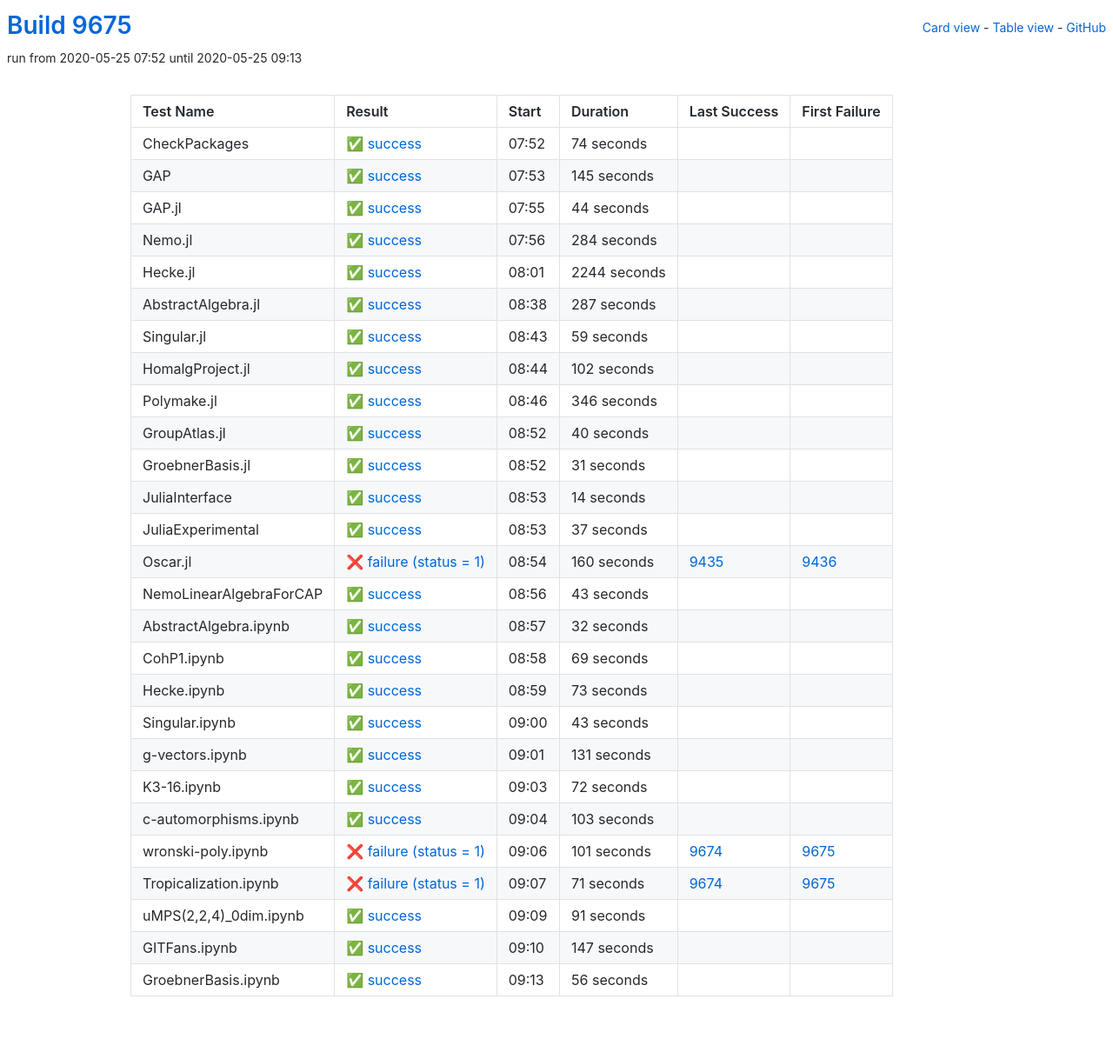
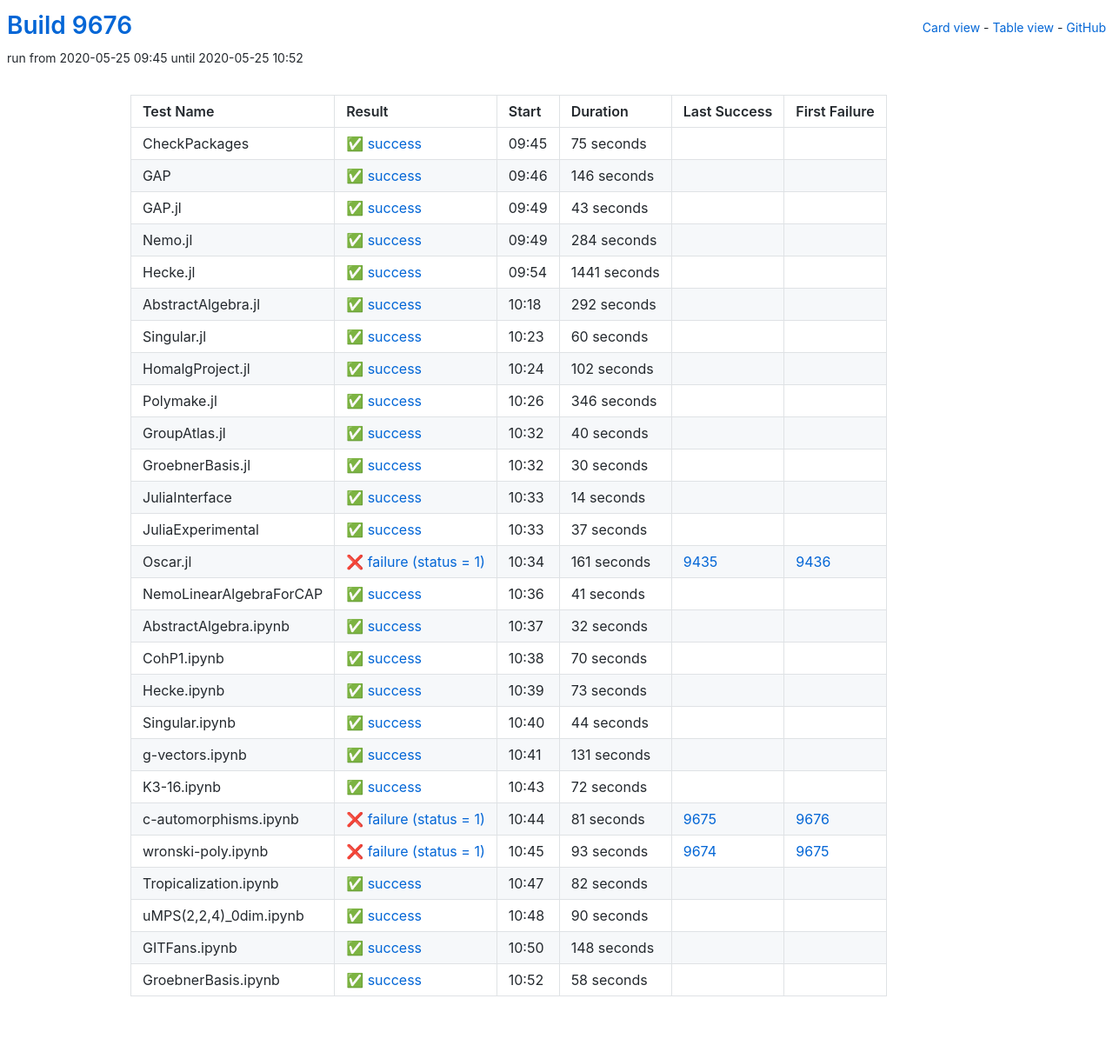
Before and after one commit to oscar-system/oscar-ci-status, a Jekyll site: the page built from table.html, in a window 1280 px wide. Shown: the whole page at 87% size. Built offline with Jekyll 4.4.1, drawn with Linux system fonts in a browser that asks for light colours.

Commit message:
Build 9676

```diff
--- a/_data/ci.yml
+++ b/_data/ci.yml
@@ -1,41 +1,41 @@
-build: 9675
-build_url: https://oscarci.mathematik.uni-kl.de/job/oscar/9675/
+build: 9676
+build_url: https://oscarci.mathematik.uni-kl.de/job/oscar/9676/
 job: oscar
 tests:
-- duration: 74
+- duration: 75
   exitcode: 0
   first_failure: false
   first_failure_url: null
   id: checkpackages
   last_success: false
   last_success_url: null
-  log: https://oscarci.mathematik.uni-kl.de/job/oscar/9675/artifact/logs/build-9675/CheckPackages.log
+  log: https://oscarci.mathematik.uni-kl.de/job/oscar/9676/artifact/logs/build-9676/CheckPackages.log
   name: CheckPackages
-  start: 2020-05-25 07:52
+  start: 2020-05-25 09:45
   status: success
   success: true
-- duration: 145
+- duration: 146
   exitcode: 0
   first_failure: false
   first_failure_url: null
   id: gap
   last_success: false
   last_success_url: null
-  log: https://oscarci.mathematik.uni-kl.de/job/oscar/9675/artifact/logs/build-9675/GAP.log
+  log: https://oscarci.mathematik.uni-kl.de/job/oscar/9676/artifact/logs/build-9676/GAP.log
   name: GAP
-  start: 2020-05-25 07:53
+  start: 2020-05-25 09:46
   status: success
   success: true
-- duration: 44
+- duration: 43
   exitcode: 0
   first_failure: false
   first_failure_url: null
   id: gap-jl
   last_success: false
   last_success_url: null
-  log: https://oscarci.mathematik.uni-kl.de/job/oscar/9675/artifact/logs/build-9675/GAP.jl.log
+  log: https://oscarci.mathematik.uni-kl.de/job/oscar/9676/artifact/logs/build-9676/GAP.jl.log
   name: GAP.jl
-  start: 2020-05-25 07:55
+  start: 2020-05-25 09:49
   status: success
   success: true
 - duration: 284
@@ -45,45 +45,45 @@
   id: nemo-jl
   last_success: false
   last_success_url: null
-  log: https://oscarci.mathematik.uni-kl.de/job/oscar/9675/artifact/logs/build-9675/Nemo.jl.log
+  log: https://oscarci.mathematik.uni-kl.de/job/oscar/9676/artifact/logs/build-9676/Nemo.jl.log
   name: Nemo.jl
-  start: 2020-05-25 07:56
+  start: 2020-05-25 09:49
   status: success
   success: true
-- duration: 2244
+- duration: 1441
   exitcode: 0
   first_failure: false
   first_failure_url: null
   id: hecke-jl
   last_success: false
   last_success_url: null
-  log: https://oscarci.mathematik.uni-kl.de/job/oscar/9675/artifact/logs/build-9675/Hecke.jl.log
+  log: https://oscarci.mathematik.uni-kl.de/job/oscar/9676/artifact/logs/build-9676/Hecke.jl.log
   name: Hecke.jl
-  start: 2020-05-25 08:01
+  start: 2020-05-25 09:54
   status: success
   success: true
-- duration: 287
+- duration: 292
   exitcode: 0
   first_failure: false
   first_failure_url: null
   id: abstractalgebra-jl
   last_success: false
   last_success_url: null
-  log: https://oscarci.mathematik.uni-kl.de/job/oscar/9675/artifact/logs/build-9675/AbstractAlgebra.jl.log
+  log: https://oscarci.mathematik.uni-kl.de/job/oscar/9676/artifact/logs/build-9676/AbstractAlgebra.jl.log
   name: AbstractAlgebra.jl
-  start: 2020-05-25 08:38
+  start: 2020-05-25 10:18
   status: success
   success: true
-- duration: 59
+- duration: 60
   exitcode: 0
   first_failure: false
   first_failure_url: null
   id: singular-jl
   last_success: false
   last_success_url: null
-  log: https://oscarci.mathematik.uni-kl.de/job/oscar/9675/artifact/logs/build-9675/Singular.jl.log
+  log: https://oscarci.mathematik.uni-kl.de/job/oscar/9676/artifact/logs/build-9676/Singular.jl.log
   name: Singular.jl
-  start: 2020-05-25 08:43
+  start: 2020-05-25 10:23
   status: success
   success: true
 - duration: 102
@@ -93,9 +93,9 @@
   id: homalgproject-jl
   last_success: false
   last_success_url: null
-  log: https://oscarci.mathematik.uni-kl.de/job/oscar/9675/artifact/logs/build-9675/HomalgProject.jl.log
+  log: https://oscarci.mathematik.uni-kl.de/job/oscar/9676/artifact/logs/build-9676/HomalgProject.jl.log
   name: HomalgProject.jl
-  start: 2020-05-25 08:44
+  start: 2020-05-25 10:24
   status: success
   success: true
 - duration: 346
@@ -105,9 +105,9 @@
   id: polymake-jl
   last_success: false
   last_success_url: null
-  log: https://oscarci.mathematik.uni-kl.de/job/oscar/9675/artifact/logs/build-9675/Polymake.jl.log
+  log: https://oscarci.mathematik.uni-kl.de/job/oscar/9676/artifact/logs/build-9676/Polymake.jl.log
   name: Polymake.jl
-  start: 2020-05-25 08:46
+  start: 2020-05-25 10:26
   status: success
   success: true
 - duration: 40
@@ -117,21 +117,21 @@
   id: groupatlas-jl
   last_success: false
   last_success_url: null
-  log: https://oscarci.mathematik.uni-kl.de/job/oscar/9675/artifact/logs/build-9675/GroupAtlas.jl.log
+  log: https://oscarci.mathematik.uni-kl.de/job/oscar/9676/artifact/logs/build-9676/GroupAtlas.jl.log
   name: GroupAtlas.jl
-  start: 2020-05-25 08:52
+  start: 2020-05-25 10:32
   status: success
   success: true
-- duration: 31
+- duration: 30
   exitcode: 0
   first_failure: false
   first_failure_url: null
   id: groebnerbasis-jl
   last_success: false
   last_success_url: null
-  log: https://oscarci.mathematik.uni-kl.de/job/oscar/9675/artifact/logs/build-9675/GroebnerBasis.jl.log
+  log: https://oscarci.mathematik.uni-kl.de/job/oscar/9676/artifact/logs/build-9676/GroebnerBasis.jl.log
   name: GroebnerBasis.jl
-  start: 2020-05-25 08:52
+  start: 2020-05-25 10:32
   status: success
   success: true
 - duration: 14
@@ -141,9 +141,9 @@
   id: juliainterface
   last_success: false
   last_success_url: null
-  log: https://oscarci.mathematik.uni-kl.de/job/oscar/9675/artifact/logs/build-9675/JuliaInterface.log
+  log: https://oscarci.mathematik.uni-kl.de/job/oscar/9676/artifact/logs/build-9676/JuliaInterface.log
   name: JuliaInterface
-  start: 2020-05-25 08:53
+  start: 2020-05-25 10:33
   status: success
   success: true
 - duration: 37
@@ -153,33 +153,33 @@
   id: juliaexperimental
   last_success: false
   last_success_url: null
-  log: https://oscarci.mathematik.uni-kl.de/job/oscar/9675/artifact/logs/build-9675/JuliaExperimental.log
+  log: https://oscarci.mathematik.uni-kl.de/job/oscar/9676/artifact/logs/build-9676/JuliaExperimental.log
   name: JuliaExperimental
-  start: 2020-05-25 08:53
+  start: 2020-05-25 10:33
   status: success
   success: true
-- duration: 160
+- duration: 161
   exitcode: 1
   first_failure: 9436
   first_failure_url: https://oscarci.mathematik.uni-kl.de/job/oscar/9436/
   id: oscar-jl
   last_success: 9435
   last_success_url: https://oscarci.mathematik.uni-kl.de/job/oscar/9435/
-  log: https://oscarci.mathematik.uni-kl.de/job/oscar/9675/artifact/logs/build-9675/Oscar.jl.log
+  log: https://oscarci.mathematik.uni-kl.de/job/oscar/9676/artifact/logs/build-9676/Oscar.jl.log
   name: Oscar.jl
-  start: 2020-05-25 08:54
+  start: 2020-05-25 10:34
   status: failure
   success: false
-- duration: 43
+- duration: 41
   exitcode: 0
   first_failure: false
   first_failure_url: null
   id: nemolinearalgebraforcap
   last_success: false
   last_success_url: null
-  log: https://oscarci.mathematik.uni-kl.de/job/oscar/9675/artifact/logs/build-9675/NemoLinearAlgebraForCAP.log
+  log: https://oscarci.mathematik.uni-kl.de/job/oscar/9676/artifact/logs/build-9676/NemoLinearAlgebraForCAP.log
   name: NemoLinearAlgebraForCAP
-  start: 2020-05-25 08:56
+  start: 2020-05-25 10:36
   status: success
   success: true
 - duration: 32
@@ -189,21 +189,21 @@
   id: abstractalgebra-ipynb
   last_success: false
   last_success_url: null
-  log: https://oscarci.mathematik.uni-kl.de/job/oscar/9675/artifact/logs/build-9675/AbstractAlgebra.ipynb.log
+  log: https://oscarci.mathematik.uni-kl.de/job/oscar/9676/artifact/logs/build-9676/AbstractAlgebra.ipynb.log
   name: AbstractAlgebra.ipynb
-  start: 2020-05-25 08:57
+  start: 2020-05-25 10:37
   status: success
   success: true
-- duration: 69
+- duration: 70
   exitcode: 0
   first_failure: false
   first_failure_url: null
   id: cohp1-ipynb
   last_success: false
   last_success_url: null
-  log: https://oscarci.mathematik.uni-kl.de/job/oscar/9675/artifact/logs/build-9675/CohP1.ipynb.log
+  log: https://oscarci.mathematik.uni-kl.de/job/oscar/9676/artifact/logs/build-9676/CohP1.ipynb.log
   name: CohP1.ipynb
-  start: 2020-05-25 08:58
+  start: 2020-05-25 10:38
   status: success
   success: true
 - duration: 73
@@ -213,21 +213,21 @@
   id: hecke-ipynb
   last_success: false
   last_success_url: null
-  log: https://oscarci.mathematik.uni-kl.de/job/oscar/9675/artifact/logs/build-9675/Hecke.ipynb.log
+  log: https://oscarci.mathematik.uni-kl.de/job/oscar/9676/artifact/logs/build-9676/Hecke.ipynb.log
   name: Hecke.ipynb
-  start: 2020-05-25 08:59
+  start: 2020-05-25 10:39
   status: success
   success: true
-- duration: 43
+- duration: 44
   exitcode: 0
   first_failure: false
   first_failure_url: null
   id: singular-ipynb
   last_success: false
   last_success_url: null
-  log: https://oscarci.mathematik.uni-kl.de/job/oscar/9675/artifact/logs/build-9675/Singular.ipynb.log
+  log: https://oscarci.mathematik.uni-kl.de/job/oscar/9676/artifact/logs/build-9676/Singular.ipynb.log
   name: Singular.ipynb
-  start: 2020-05-25 09:00
+  start: 2020-05-25 10:40
   status: success
   success: true
 - duration: 131
@@ -237,9 +237,9 @@
   id: g-vectors-ipynb
   last_success: false
   last_success_url: null
-  log: https://oscarci.mathematik.uni-kl.de/job/oscar/9675/artifact/logs/build-9675/g-vectors.ipynb.log
+  log: https://oscarci.mathematik.uni-kl.de/job/oscar/9676/artifact/logs/build-9676/g-vectors.ipynb.log
   name: g-vectors.ipynb
-  start: 2020-05-25 09:01
+  start: 2020-05-25 10:41
   status: success
   success: true
 - duration: 72
@@ -249,80 +249,80 @@
   id: k3-16-ipynb
   last_success: false
   last_success_url: null
-  log: https://oscarci.mathematik.uni-kl.de/job/oscar/9675/artifact/logs/build-9675/K3-16.ipynb.log
+  log: https://oscarci.mathematik.uni-kl.de/job/oscar/9676/artifact/logs/build-9676/K3-16.ipynb.log
   name: K3-16.ipynb
-  start: 2020-05-25 09:03
+  start: 2020-05-25 10:43
   status: success
   success: true
-- duration: 103
-  exitcode: 0
-  first_failure: false
-  first_failure_url: null
+- duration: 81
+  exitcode: 1
+  first_failure: 9676
+  first_failure_url: https://oscarci.mathematik.uni-kl.de/job/oscar/9676/
   id: c-automorphisms-ipynb
-  last_success: false
-  last_success_url: null
-  log: https://oscarci.mathematik.uni-kl.de/job/oscar/9675/artifact/logs/build-9675/c-automorphisms.ipynb.log
+  last_success: 9675
+  last_success_url: https://oscarci.mathematik.uni-kl.de/job/oscar/9675/
+  log: https://oscarci.mathematik.uni-kl.de/job/oscar/9676/artifact/logs/build-9676/c-automorphisms.ipynb.log
   name: c-automorphisms.ipynb
-  start: 2020-05-25 09:04
-  status: success
-  success: true
-- duration: 101
+  start: 2020-05-25 10:44
+  status: failure
+  success: false
+- duration: 93
   exitcode: 1
   first_failure: 9675
   first_failure_url: https://oscarci.mathematik.uni-kl.de/job/oscar/9675/
   id: wronski-poly-ipynb
   last_success: 9674
   last_success_url: https://oscarci.mathematik.uni-kl.de/job/oscar/9674/
-  log: https://oscarci.mathematik.uni-kl.de/job/oscar/9675/artifact/logs/build-9675/wronski-poly.ipynb.log
+  log: https://oscarci.mathematik.uni-kl.de/job/oscar/9676/artifact/logs/build-9676/wronski-poly.ipynb.log
   name: wronski-poly.ipynb
-  start: 2020-05-25 09:06
+  start: 2020-05-25 10:45
   status: failure
   success: false
-- duration: 71
-  exitcode: 1
-  first_failure: 9675
-  first_failure_url: https://oscarci.mathematik.uni-kl.de/job/oscar/9675/
+- duration: 82
+  exitcode: 0
+  first_failure: false
+  first_failure_url: null
   id: tropicalization-ipynb
-  last_success: 9674
-  last_success_url: https://oscarci.mathematik.uni-kl.de/job/oscar/9674/
-  log: https://oscarci.mathematik.uni-kl.de/job/oscar/9675/artifact/logs/build-9675/Tropicalization.ipynb.log
+  last_success: false
+  last_success_url: null
+  log: https://oscarci.mathematik.uni-kl.de/job/oscar/9676/artifact/logs/build-9676/Tropicalization.ipynb.log
   name: Tropicalization.ipynb
-  start: 2020-05-25 09:07
-  status: failure
-  success: false
-- duration: 91
+  start: 2020-05-25 10:47
+  status: success
+  success: true
+- duration: 90
   exitcode: 0
   first_failure: false
   first_failure_url: null
   id: umps-2-2-4-0dim-ipynb
   last_success: false
   last_success_url: null
-  log: https://oscarci.mathematik.uni-kl.de/job/oscar/9675/artifact/logs/build-9675/uMPS-2-2-4-_0dim.ipynb.log
+  log: https://oscarci.mathematik.uni-kl.de/job/oscar/9676/artifact/logs/build-9676/uMPS-2-2-4-_0dim.ipynb.log
   name: uMPS(2,2,4)_0dim.ipynb
-  start: 2020-05-25 09:09
+  start: 2020-05-25 10:48
   status: success
   success: true
-- duration: 147
+- duration: 148
   exitcode: 0
   first_failure: false
   first_failure_url: null
   id: gitfans-ipynb
   last_success: false
   last_success_url: null
-  log: https://oscarci.mathematik.uni-kl.de/job/oscar/9675/artifact/logs/build-9675/GITFans.ipynb.log
+  log: https://oscarci.mathematik.uni-kl.de/job/oscar/9676/artifact/logs/build-9676/GITFans.ipynb.log
   name: GITFans.ipynb
-  start: 2020-05-25 09:10
+  start: 2020-05-25 10:50
   status: success
   success: true
-- duration: 56
+- duration: 58
   exitcode: 0
   first_failure: false
   first_failure_url: null
   id: groebnerbasis-ipynb
   last_success: false
   last_success_url: null
-  log: https://oscarci.mathematik.uni-kl.de/job/oscar/9675/artifact/logs/build-9675/GroebnerBasis.ipynb.log
+  log: https://oscarci.mathematik.uni-kl.de/job/oscar/9676/artifact/logs/build-9676/GroebnerBasis.ipynb.log
   name: GroebnerBasis.ipynb
-  start: 2020-05-25 09:13
+  start: 2020-05-25 10:52
   status: success
   success: true
```
Also changed, not shown: README.md.
